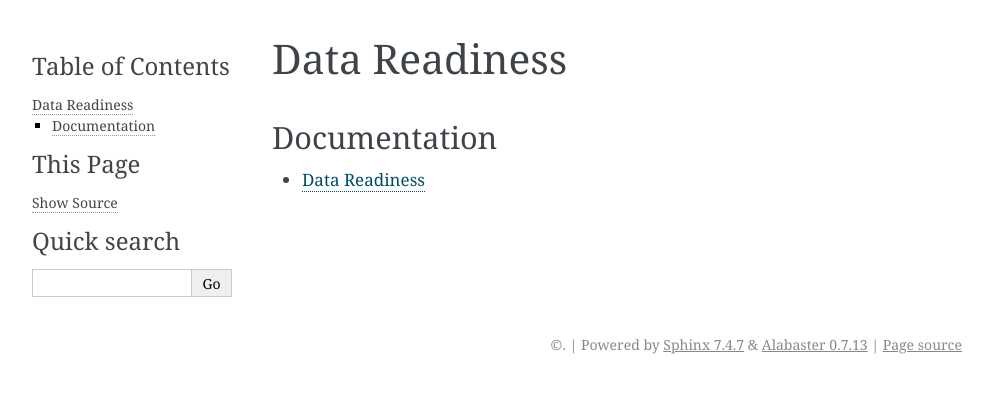
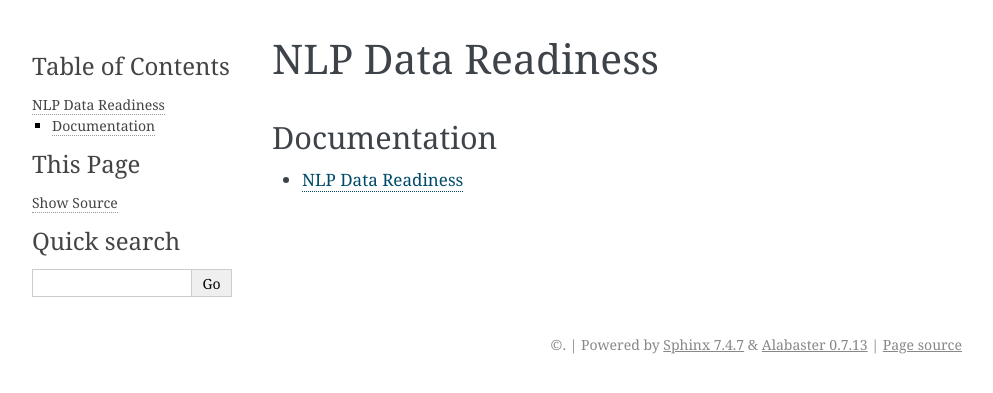
Before and after one commit to fredriko/nlp-data-readiness, a Sphinx documentation site: the page built from docs/README.md, in a window 1280 px wide. Shown: the top 393 px of the page, without its empty margins (148-1141 px from the left). Built offline with Sphinx 7.4.7, drawn with Linux system fonts in a browser that asks for light colours.

Commit message:
Intermediate commit.

```diff
--- a/docs/README.md
+++ b/docs/README.md
@@ -1,5 +1,5 @@
-# Data Readiness
+# NLP Data Readiness
 
 Documentation
 -------------
-* [Data Readiness](introduction.md)
+* [NLP Data Readiness](introduction.md)
```
